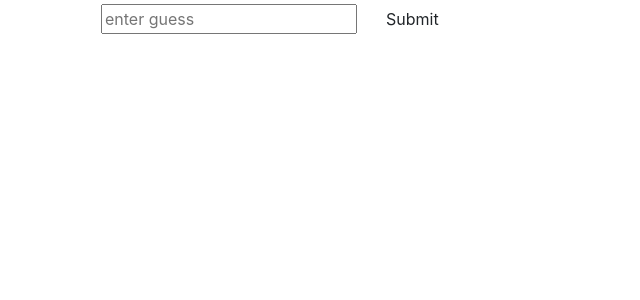
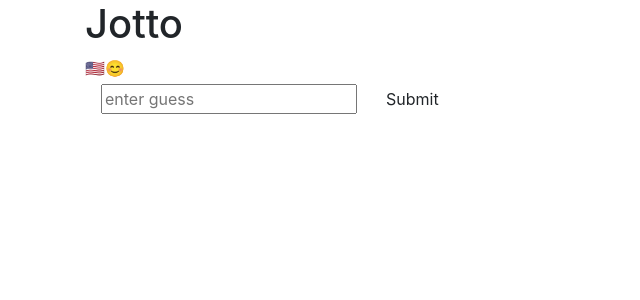
Before and after one commit to yentzu-wang/hooks-context, a React (Create React App) app: page / in a window 1280 px wide. Shown: the top 300 px of the page, without its empty margins (0-640 px from the left). Built offline with nearby package versions, Linux system fonts and the light colour scheme.

Commit message:
Finish 11-134

```diff
--- a/src/App.js
+++ b/src/App.js
@@ -1,6 +1,8 @@
 import React from "react"
 import Input from "./Input"
+import LanguagePicker from "./LanguagePicker"
 import hookActions from "./actions/hookActions"
+import languageContext from "./contexts/languageContext"
 
 import "./App.css"
 
@@ -8,6 +10,8 @@ function reducer(state, action) {
   switch (action.type) {
     case "setSecretWord":
       return { ...state, secretWord: action.payload }
+    case "setLanguage":
+      return { ...state, language: action.payload }
     default:
       throw new Error(`Invalid action type: ${action.type}`)
   }
@@ -15,7 +19,8 @@ function reducer(state, action) {
 
 function App() {
   const [state, dispatch] = React.useReducer(reducer, {
-    secretWord: null
+    secretWord: null,
+    language: "en"
   })
 
   React.useEffect(() => {
@@ -24,6 +29,9 @@ function App() {
 
   const setSecretWord = secretWord =>
     dispatch({ type: "setSecretWord", payload: secretWord })
+
+  const setLanguage = language =>
+    dispatch({ type: "setLanguage", payload: language })
 
   if (!state.secretWord) {
     return (
@@ -37,7 +45,11 @@ function App() {
 
   return (
     <div className="container" data-test="component-app">
-      <Input secretWord={state.secretWord} />
+      <h1>Jotto</h1>
+      <languageContext.Provider value={state.language}>
+        <LanguagePicker setLanguage={setLanguage} />
+        <Input secretWord={state.secretWord} />
+      </languageContext.Provider>
     </div>
   )
 }
--- /dev/null
+++ b/src/contexts/languageContext.js
@@ -0,0 +1,3 @@
+import React from "react"
+
+export default React.createContext("en")
```
